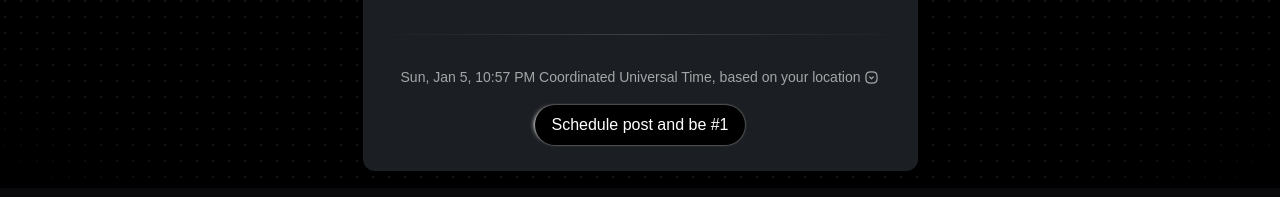
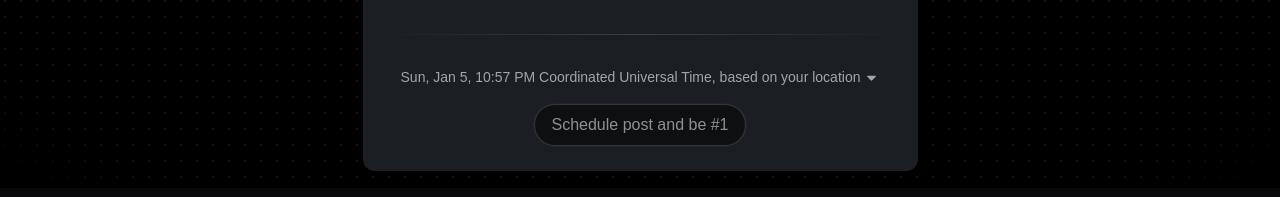
Before and after one commit to lean1190/linkedin-first-comment, a Next.js app: page /p in a window 1280 px wide. Shown: the part 612-809 px from the top of the page. Built offline with nearby package versions, Linux system fonts and the light colour scheme; no server answers; what @inngest/middleware-encryption, next-safe-action would draw is missing.

Commit message:
Adjust client validations

```diff
--- a/src/app/p/components/post-form/hooks/use-post-form.ts
+++ b/src/app/p/components/post-form/hooks/use-post-form.ts
@@ -12,10 +12,10 @@ import type { FormViewport } from '../types';
 
 export const formSchema = z
   .object({
-    content: z.string(),
-    schedule: z.string(),
+    content: z.string().nonempty(),
+    schedule: z.string().nonempty(),
     reshare: z.string().optional(),
-    comment: z.string()
+    comment: z.string().nonempty()
   })
   .required();
 
@@ -25,6 +25,7 @@ export default function usePostForm() {
   useEffect(() => {
     const now = new Date();
     const formatForInput = (date: Date) => format(date, "yyyy-MM-dd'T'HH:mm");
+
     setScheduleLimits(() => ({
       min: formatForInput(now),
       max: formatForInput(add(now, { days: 7 }))
--- a/src/app/p/components/post-form/post-form.tsx
+++ b/src/app/p/components/post-form/post-form.tsx
@@ -14,6 +14,7 @@ import { Textarea } from '@/components/ui/textarea';
 import type { getLinkedInBasicProfile } from '@/lib/linkedin/user/server';
 
 import { ButtonBorderGradient } from '@/components/ui/button-border-gradient';
+import { useMemo } from 'react';
 import Author from './author';
 import usePostForm, { formSchema } from './hooks/use-post-form';
 import Timezone from './timezone';
@@ -40,6 +41,8 @@ export default function PostForm({ profile }: Props) {
   } = useForm<z.infer<typeof formSchema>>({
     resolver: zodResolver(formSchema)
   });
+
+  const schedule = useMemo(() => watch('schedule'), [watch]);
 
   return (
     <form onSubmit={handleSubmit(submitPost)} className={formStyle}>
@@ -132,7 +135,7 @@ export default function PostForm({ profile }: Props) {
             {...register('reshare')}
             type="datetime-local"
             disabled={isSubmitting}
-            min={scheduleValidation.min || undefined}
+            min={schedule || undefined}
             max={scheduleValidation.max || undefined}
           />
         </LabelInputContainer>
@@ -142,7 +145,7 @@ export default function PostForm({ profile }: Props) {
 
       <section className="flex flex-col items-center">
         <div className="mx-auto mb-4 w-fit">
-          <Timezone schedule={watch('schedule')} viewport={selectedViewport} />
+          <Timezone schedule={schedule} viewport={selectedViewport} />
         </div>
 
         <ButtonBorderGradient type="submit" disabled={isSubmitting || !isValid}>
--- a/src/app/p/components/post-form/timezone.tsx
+++ b/src/app/p/components/post-form/timezone.tsx
@@ -1,4 +1,4 @@
-import { IconSquareRoundedChevronDown } from '@tabler/icons-react';
+import { IconCaretDownFilled } from '@tabler/icons-react';
 import { useMemo } from 'react';
 
 import { formatDateForSchedule } from '@/lib/date/format';
@@ -64,11 +64,11 @@ export default function Timezone({ schedule, viewport }: Props) {
   );
 
   return (
-    <details className="text-sm text-linkedin-low-emphasis [&_i]:open:-rotate-180">
+    <details className="text-sm text-linkedin-low-emphasis transition-all [&_i]:open:-rotate-180">
       <summary className="flex cursor-pointer items-center gap-1">
         <TimezoneLine schedule={schedule} showLocation={viewport === 'desktop'} />
         <i className="transition-all">
-          <IconSquareRoundedChevronDown size={15} />
+          <IconCaretDownFilled size={15} />
         </i>
       </summary>
       <div className="py-4 font-thin">
```
